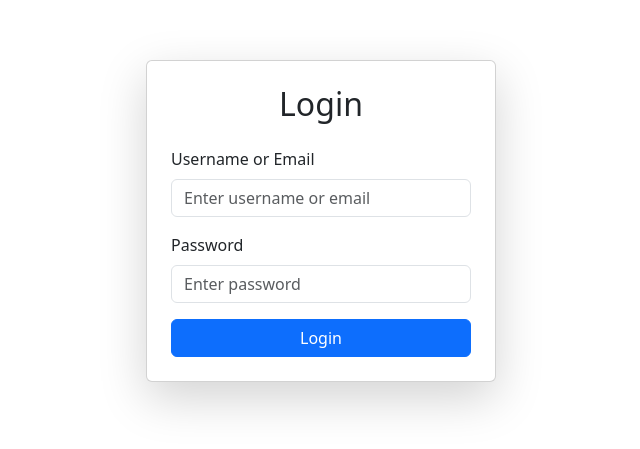
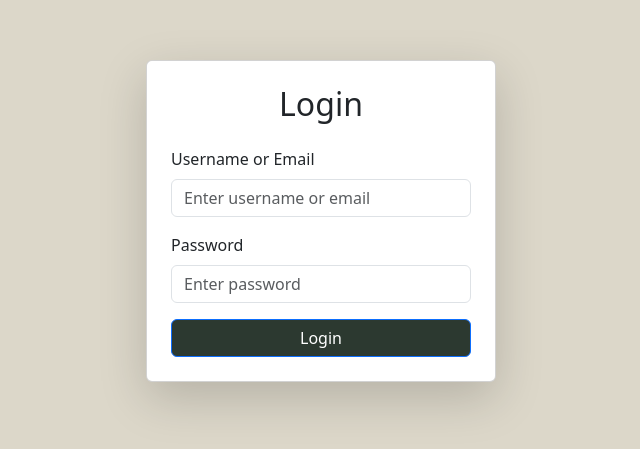
Before and after one commit to Batool-Isa/graphql-reboot, a React (Create React App) app: page / in a window 1280 px wide. Shown: the part 179-628 px from the top of the page, without its empty margins (319-959 px from the left). Built offline with nearby package versions, Linux system fonts and the light colour scheme.

Commit message:
modify styling

```diff
--- a/src/components/Login.jsx
+++ b/src/components/Login.jsx
@@ -46,6 +46,8 @@ const Login = ({ onLogin }) => {
 
 
   return (
+    <div style={{ backgroundColor: "#DCD7C9", minHeight: "100vh", paddingBottom: "20px" }}>
+
     <div className="container d-flex justify-content-center align-items-center vh-100">
       <div className="card p-4 shadow-lg" style={{ width: "350px" }}>
         <h2 className="text-center mb-4">Login</h2>
@@ -73,12 +75,13 @@ const Login = ({ onLogin }) => {
               required
             />
           </div>
-          <button type="submit" className="btn btn-primary w-100">
+          <button type="submit" className="btn btn-primary w-100" style={{backgroundColor : "#2C3930"}}>
             Login
           </button>
         </form>
       </div>
     </div>
+    </div>
   );
 };
 
--- a/src/components/Profile.jsx
+++ b/src/components/Profile.jsx
@@ -183,7 +183,7 @@ const Profile = () => {
 
           <div className=" container">
             <TransactionHistory data={data} />
-          </div>;
+          </div>
 
 
         </div>
```
